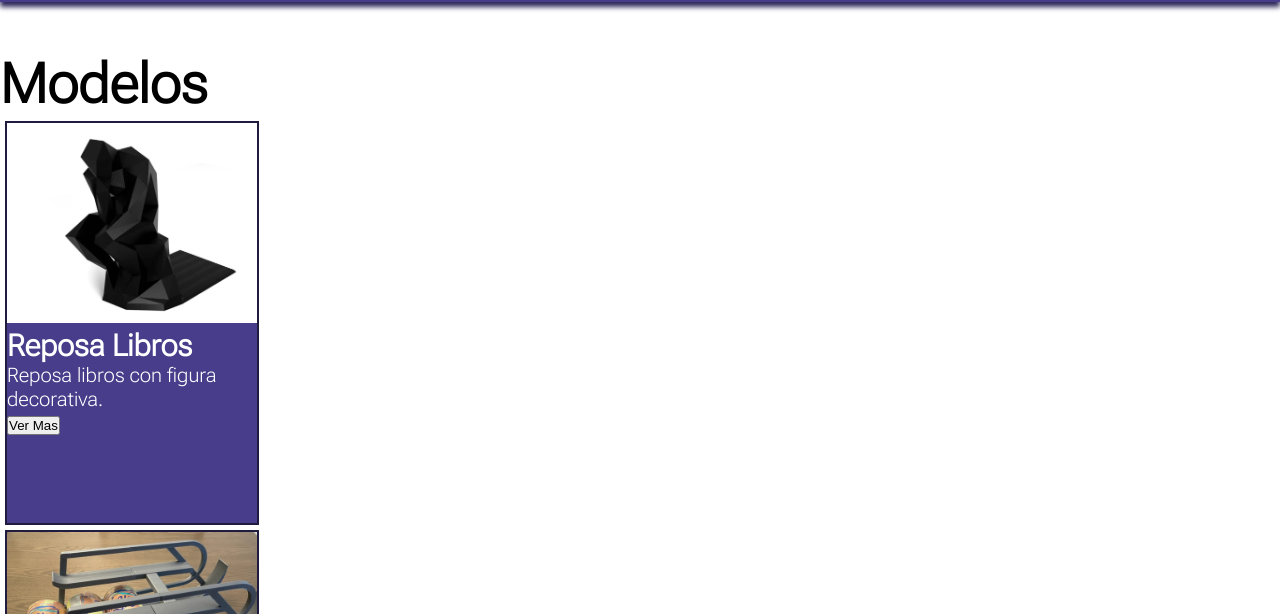
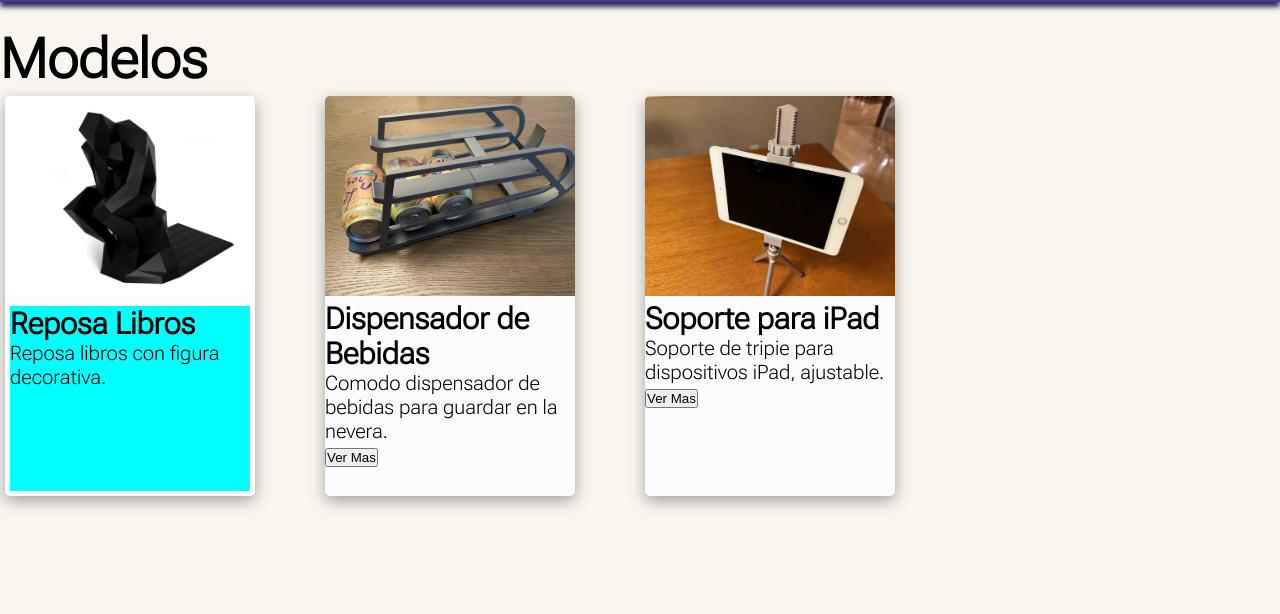
Before and after one commit to rcuevaspantoja/CH_DesarrolloWebFlex, a plain HTML site: page proyectofinal/pages/modelos.html in a window 1280 px wide. Shown: the part 186-800 px from the top of the page. Drawn offline with Linux system fonts and the light colour scheme.

Commit message:
23-08-2023

```diff
--- a/proyectofinal/pages/modelos.html
+++ b/proyectofinal/pages/modelos.html
@@ -42,17 +42,16 @@
 
     <!--Cuerpo de la página-->
     <main>
-      <section>
+      <section class="modelos">
         <h1>Modelos</h1>
-
+        <div class="contenedor-cards">
         <!--Card-->
         <div id="div-card">
           <img id="img-card" src="../images/productos/reposalibros.jpg" alt="Foto producto">
-          <div>
+          <div id="card-content">
             <h2>Reposa Libros</h2>
             <p>Reposa libros con figura decorativa.</p>
           </div>
-          <button>Ver Mas</button>
         </div>
 
         <div id="div-card">
@@ -72,9 +71,7 @@
           </div>
           <button>Ver Mas</button>
         </div>
-
-
-
+      </div>
       </section>
     </main>
 
--- a/proyectofinal/styles/index.css
+++ b/proyectofinal/styles/index.css
@@ -13,7 +13,7 @@ section h1 {
 }
 
 /*BANNER*/
-.banner{
+.banner {
   height: 120px;
   width: 100%;
   background-image: url(/proyectofinal/images/banner.jpg);
@@ -22,24 +22,23 @@ section h1 {
   background-position: center;
 }
 
-.banner h1{
+.banner h1 {
   display: flex;
   padding: 5px;
   color: white;
   font-size: 120px;
-  font-family: 'Bebas Neue', sans-serif;
-  text-shadow: 0 0 10px #FF0000, 0 0 10px #0000FF;
+  font-family: "Bebas Neue", sans-serif;
+  text-shadow: 0 0 10px #ff0000, 0 0 10px #0000ff;
 }
-/*FIN BANNER*/
-/* NAVBAR */
-.navbar{
+
+/*ESTILOS NAVBAR */
+.navbar {
   display: flex;
   width: 100%;
   padding: 5px 0 5px;
   background-color: darkslateblue;
   justify-content: space-between;
   box-shadow: 0 5px 5px rgb(46, 40, 90);
-  margin-bottom: 50px;
 }
 
 header {
@@ -61,19 +60,67 @@ nav ul {
   display: flex;
   justify-content: space-between;
   align-items: center;
-  width: 500px ;
+  width: 500px;
   /*remueve el punto de lista ul li*/
   list-style-type: none;
 }
 
-/*FIN NAVBAR*/
-/* MAIN */
 main {
   /* Borrar despues */
+  padding-top: 25px;
   height: 1500px;
+  background-color: rgb(250, 245, 239);
 }
-/*FIN MAIN*/
-/* FOOTER */
+
+/*DECORACION TITULOS Y CARDS */
+.titulo-div {
+  font-size: 50px;
+  text-decoration: underline;
+}
+/*ESTILOS CARDS*/
+#div-card {
+  width: 250px;
+  height: 400px;
+  background-color: rgb(254, 251, 255);
+  border-radius: 5px;
+  color: rgb(0, 0, 0);
+  margin: 5px;
+  box-shadow: 0px 5px 15px rgba(0, 0, 0, 0.35) ;
+}
+
+#img-card {
+  width: 100%;
+  height: 200px;
+  /* corta la imagen para que calce */
+  object-fit: cover;
+  border-radius: 5px 5px 0px 0px;
+}
+
+#card-content{
+  height: 185px;
+  width: auto;
+  margin: 5px;
+  background-color: aqua;
+}
+
+/*DECORACION INDEX BODY*/
+
+/*ESTILOS MODELOS BODY*/
+.contenedor-cards {
+  display: grid;
+  grid-template-columns: repeat(4, 25%);
+  grid-template-rows: auto;
+}
+
+/*ESTILOS COTIZAR BODY*/
+
+/*ESTILOS NOSOTROS BODY*/
+#foto-nosotros {
+  width: 35%;
+}
+/*ESTILOS CONTACTO BODY*/
+
+/*ESTILOS FOOTER */
 footer {
   display: flex;
   background-color: darkslateblue;
@@ -91,12 +138,12 @@ footer section {
   padding-bottom: 15px;
 }
 
-.titulo-footer{
-    margin-top: 5px;
-    /*Cambia la fuente del H3*/
-    font-size: 35px;
-    text-decoration: underline;
-    padding-bottom: 25px;
+.titulo-footer {
+  margin-top: 5px;
+  /*Cambia la fuente del H3*/
+  font-size: 35px;
+  text-decoration: underline;
+  padding-bottom: 25px;
 }
 
 footer ul {
@@ -107,39 +154,3 @@ footer ul {
   color: white;
   text-decoration: none;
 }
-
-/* CARD*/
-#div-card {
-  width: 250px;
-  height: 400px;
-  background-color: darkslateblue;
-  border: solid 2px rgb(32, 28, 63);
-  color: white;
-  margin: 5px;
-}
-
-#img-card {
-  width: 100%;
-  height: 200px;
-  /* corta la imagen para que calce */
-  object-fit: cover;
-}
-
-/*INICIO DE DECORACION POR BODY*/
-
-/*Decoración para todos los titulos de la página*/
-.titulo-div{
-    font-size: 50px;
-    margin: 10px;
-    text-decoration: underline;
-}
-
-
-
-/* Nosotros */
-#foto-nosotros {
-    width: 35%;
-  }
-
-
-/*DECORACION INDEX*/
```
Also changed, not shown: week4/index.css (+7 -4 lines), week4/index.html (+4 -0 lines).
